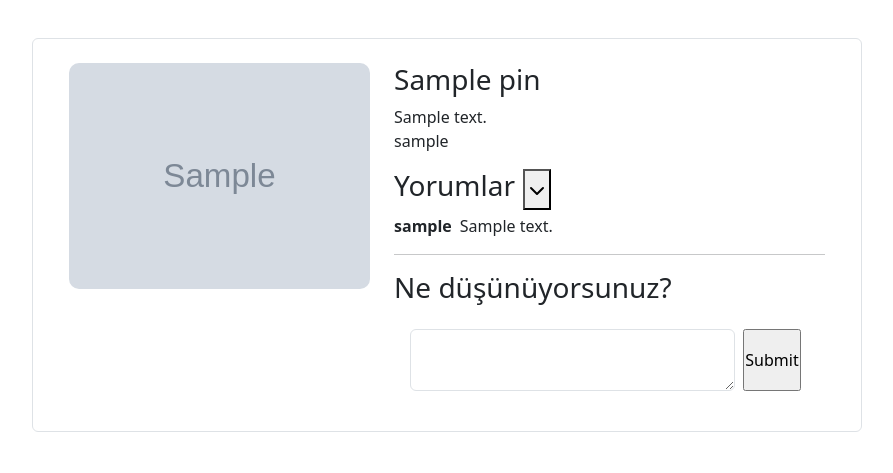
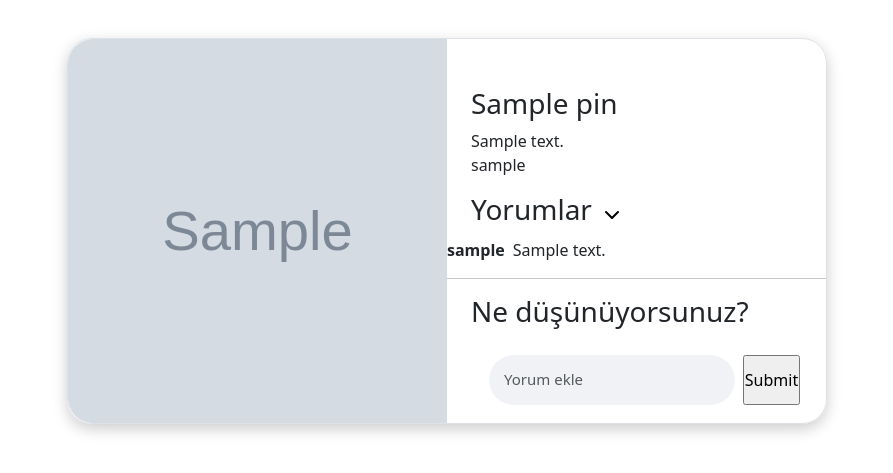
Before and after one commit to mrTuranWebDeveloper/pinterestclone, a Django app: page /pins/1 in a window 1280 px wide. Shown: the part 82-555 px from the top of the page, without its empty margins (193-1086 px from the left). Run offline with Django 4.2, Linux system fonts and the light colour scheme; tables that the repository leaves empty hold one stand-in row (values such as "Sample post"); grey boxes marked "Sample" are stand-in pictures; data that the repository does not hold is empty.

Commit message:
elementler görsel olarak düzenlendi

```diff
--- a/templates/pins.html
+++ b/templates/pins.html
@@ -1,7 +1,6 @@
 {% extends "index.html" %}  <!-- bu extends sonra homepage.html ile değiştirilecek-->
 {% load static %}
 {% block content %}
-
     {% if messages %}
 
     {% for mesaj in messages %}
@@ -14,24 +13,26 @@
     {% endif %}
 
     <div class="container mt-5 d-flex align-items-center justify-content-center">
-        <div class="row border rounded-2 p-4">
-            <div class="col-5">
-                <img src="{{pins.image.url}}" width="100%" style="border-radius: 10px;" alt="">
+        <div class="row border" style="border-radius: 25px;  box-shadow: 0 5px 15px 0 rgba(0, 0, 0, 0.2);">
+            <div class="col-6 p-0">
+                <img src="{{pins.image.url}}" width="100%" height="100%" style="border-radius: 25px 0px 0px 25px; object-fit: cover;"  alt="">
             </div>
 
-            <div class="col-7">
-                <h3>{{pins.title}}</h3>
-                <span>{{pins.description}}</span>
-                <p>{{pins.user}}</p>
-                <div class="d-flex">
-                    <h3 class="me-2">Yorumlar</h3> <button id="toggle-comments" class="comment-button"><img src="/static/img/8666558_chevron_down_icon.svg" alt=""></button>
+            <div class="col-6 p-0">
+                <div class="ms-4 mt-5">
+                    <h3>{{pins.title}}</h3>
+                    <span>{{pins.description}}</span>
+                    <p>{{pins.user}}</p>
+                </div>
+                <div class="d-flex ms-4">
+                    <h3 class="me-2">Yorumlar</h3> <button id="toggle-comments" style="background-color:transparent;border:none;" class="comment-button"><img src="/static/img/8666558_chevron_down_icon.svg" alt=""></button>
                 </div>
                 <div id="comments-section">
                     {% if comments %}
                     {% for comment in comments %}
                         <div class="d-flex align-items-center">
                         {% for profil in profiller %}
-                        <img src="{{profil.resim.url}}" width="32" height="32" class="rounded-5 me-2" style="margin-top: 10px;" alt="">
+                        <img src="{{profil.resim.url}}" width="32" height="32" class="rounded-5 me-2 ms-4" style="margin-top: 10px;" alt="">
                         {% endfor %}
                         <strong class="me-2 mt-1">{{comment.commenter.username}}</strong><p class="mb-0 mt-1" style="overflow-wrap: break-word; word-break: break-all;">{{ comment.content }}</p>
                         </div>
@@ -39,19 +40,20 @@
 
                     {% else %}
 
-                        <p style="color:gray;">Henüz yorum yok! Sohbeti başlatmak için bir tane ekleyin.</p>
+                        <p style="color:gray;" class="ms-4">Henüz yorum yok! Sohbeti başlatmak için bir tane ekleyin.</p>
 
                     {% endif %}
                 </div>
                     <hr>
+                    <div class="add-comment-section ms-4">
                     <h3>Ne düşünüyorsunuz?</h3>
                     <div class="d-flex flex-fill align-items-stretch me-2 p-2">
                     {% for profil in profiller %}
                         <img src="{{profil.resim.url}}" width="48" height="48" class="rounded-5" style="margin-top: 10px;" alt="">
                     {% endfor %}
-                    <form method="post" class="d-flex flex-grow-1 p-2" action="{% url 'create_comment' content_type.id pins.id %}">
+                    <form method="post" class="d-flex flex-grow-1" style="padding: 10px;" action="{% url 'create_comment' content_type.id pins.id %}">
                         {% csrf_token %}
-                        <textarea name="content" class="form-control me-2"></textarea>
+                        <textarea name="content" placeholder="Yorum ekle" style="background-color: #F0F2F5; border: none; border-radius: 25px; padding: 10px 15px; font-size: 15px; resize: none; height: 50px;  line-height: 28px;" class="form-control me-2"></textarea>
                         <input type="submit" value="Submit">
                     </form>
                     </div>
```
Also changed, not shown: templates/ideapins.html (+14 -11 lines).
